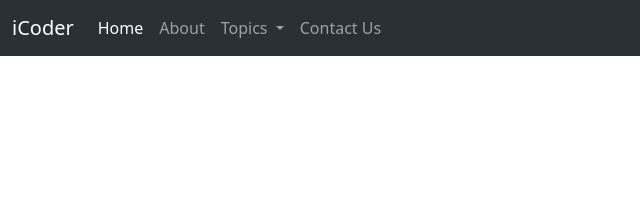
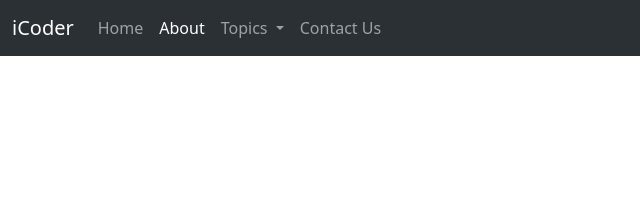
Before and after one commit to MAsad2723/iCoder, a plain HTML site: page about.html in a window 1280 px wide. Shown: the top 223 px of the page, 0-640 px from the left. Drawn offline with nearby package versions, Linux system fonts and the light colour scheme.

Commit message:
Update about.html

```diff
--- a/about.html
+++ b/about.html
@@ -21,10 +21,10 @@
             <div class="collapse navbar-collapse" id="navbarSupportedContent">
                 <ul class="navbar-nav me-auto mb-2 mb-lg-0">
                     <li class="nav-item">
-                        <a class="nav-link active" aria-current="page" href="/iCoder/">Home</a>
+                        <a class="nav-link" aria-current="page" href="/iCoder/">Home</a>
                     </li>
                     <li class="nav-item">
-                        <a class="nav-link" aria-current="page" href="/iCoder/about.html">About</a>
+                        <a class="nav-link active" aria-current="page" href="/iCoder/about.html">About</a>
                     </li>
                     <li class="nav-item dropdown">
                         <a class="nav-link dropdown-toggle" href="#" role="button" data-bs-toggle="dropdown"
```
